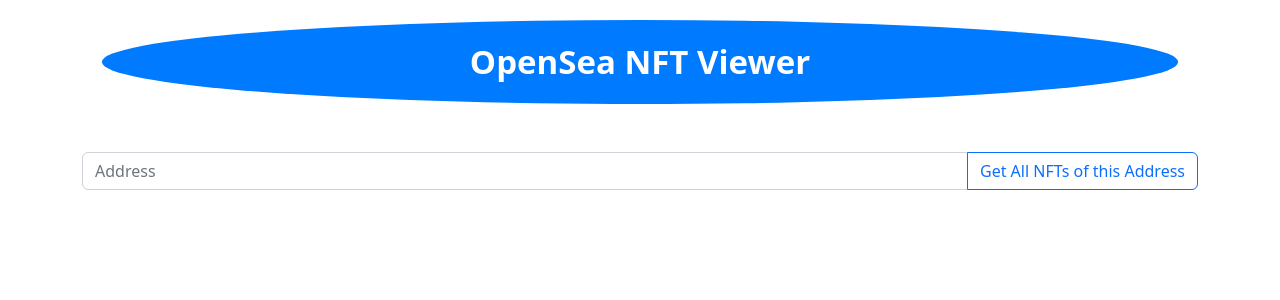
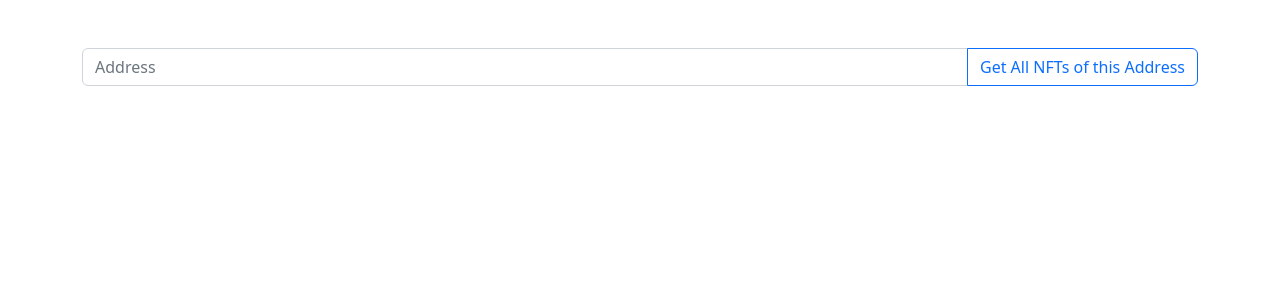
Before and after one commit to simon-masterclass/nft-viewer, a React (Create React App) app: page / in a window 1280 px wide. Shown: the top 300 px of the page. Built offline with nearby package versions, Linux system fonts and the light colour scheme.

Commit message:
[04] - Redeployment

```diff
--- a/src/App.css
+++ b/src/App.css
@@ -11,19 +11,6 @@
   .App-logo {
     animation: App-logo-spin infinite 20s linear;
   }
-}
-
-/* Header Title */
-.header {
-  padding: 17px;
-  display: flex;
-  text-align: center;
-  justify-content: center;
-  background: #007aff;
-  margin: 20px;
-  font-size:33px;
-  color: white;
-  border-radius: 50%;
 }
 
 .App-header {
--- a/src/App.js
+++ b/src/App.js
@@ -1,12 +1,10 @@
 import { useState } from 'react';
 import './App.css';
-//import titleBar from './titleBar.js';
 
 function App() {
   const [nftOwner, setNftOwner] = useState('');
   const [allNfts, setAllNfts] = useState([]);
   const [loading, setLoading] = useState(false);
-
 
   const getNfts = async () => {
 
@@ -42,10 +40,7 @@
   }
 
   return (
-
     <div className='container'>
-      <span class="header"> <b>OpenSea NFT Viewer</b></span>
-        {'\n'}
       <div className='input-group mt-5 mb-5'>
         <input
           type='text'
```
Also changed, not shown: src/titleBar.js (deleted, +0 -30 lines), 2 other files (tests, documents, lock files or other folders). Lines whose indentation alone changed are shown as unchanged.
